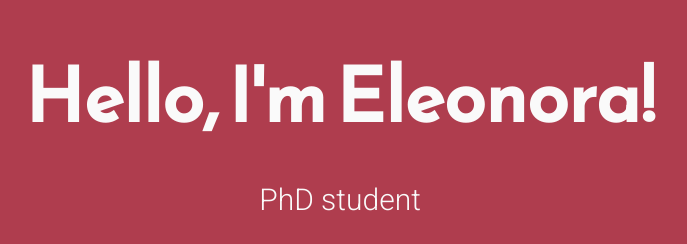
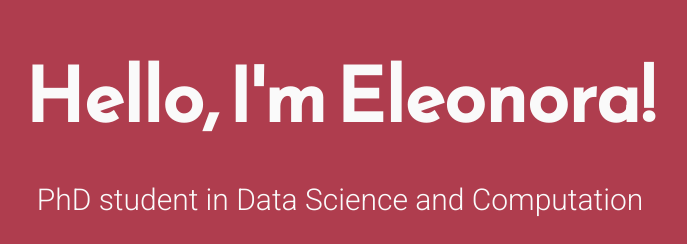
Before and after one commit to eleonorabarelli/personal-website, a plain HTML site: page index.html in a window 1280 px wide. Shown: the part 217-461 px from the top of the page, without its empty margins (300-987 px from the left). Drawn offline with Linux system fonts and the light colour scheme.

Commit message:
Feature/surge (#3)
deploy master branch on both github pages and surge.sh

```diff
--- a/index.html
+++ b/index.html
@@ -18,7 +18,7 @@
 <body>
 	<main>
 		<div class="intro">Hello, I'm Eleonora!</div>
-		<div class="tagline">PhD student</div>
+		<div class="tagline">PhD student in Data Science and Computation</div>
 		<!-- Find your icons from here - https://fontawesome.com/icons?d=gallery&s=brands -->
 		<div class="icons-social">
 			<a target="_blank" href="https://github.com/eleonorabarelli"><i class="fab fa-github"></i></a>
```
Also changed, not shown: 2 other files.
